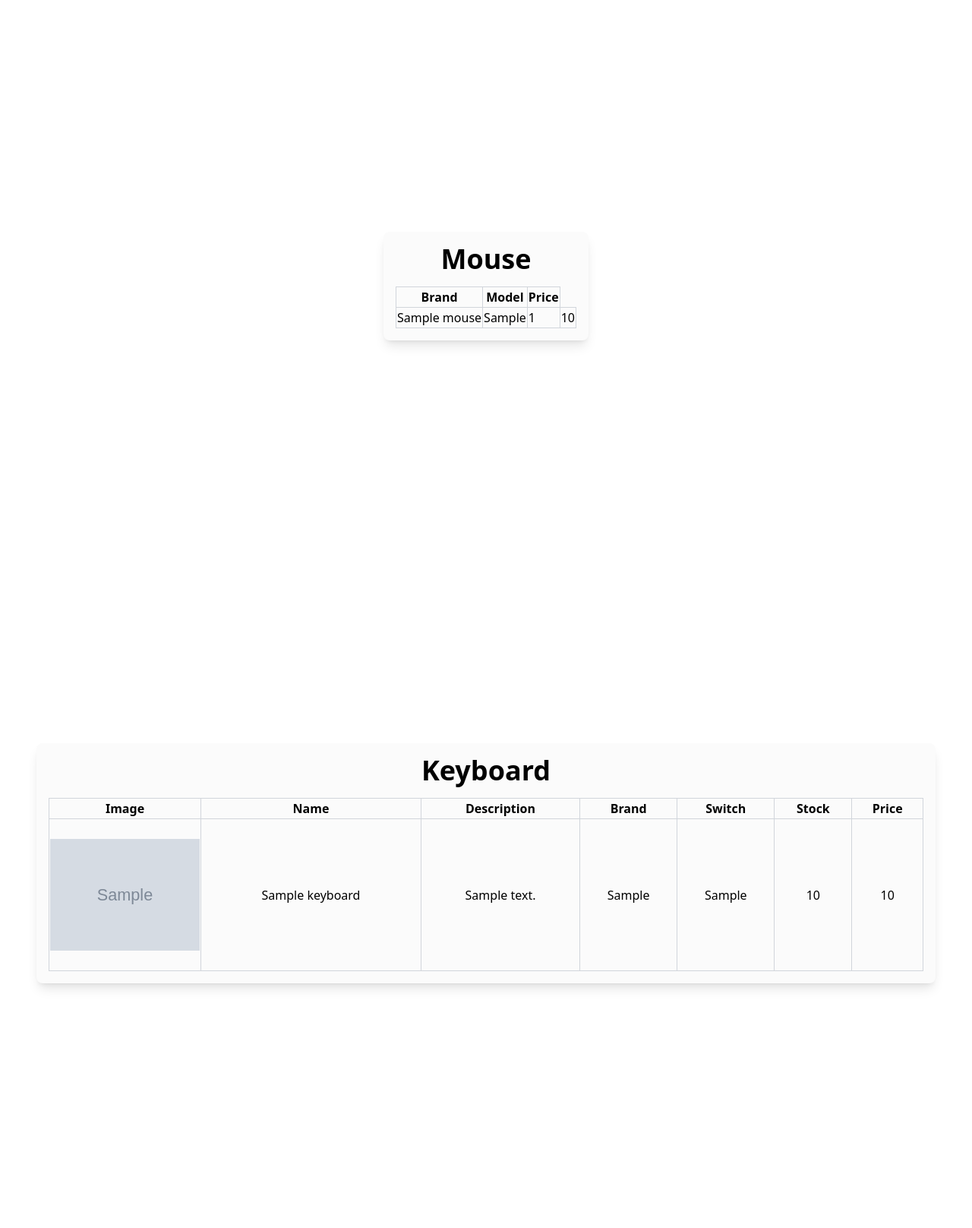
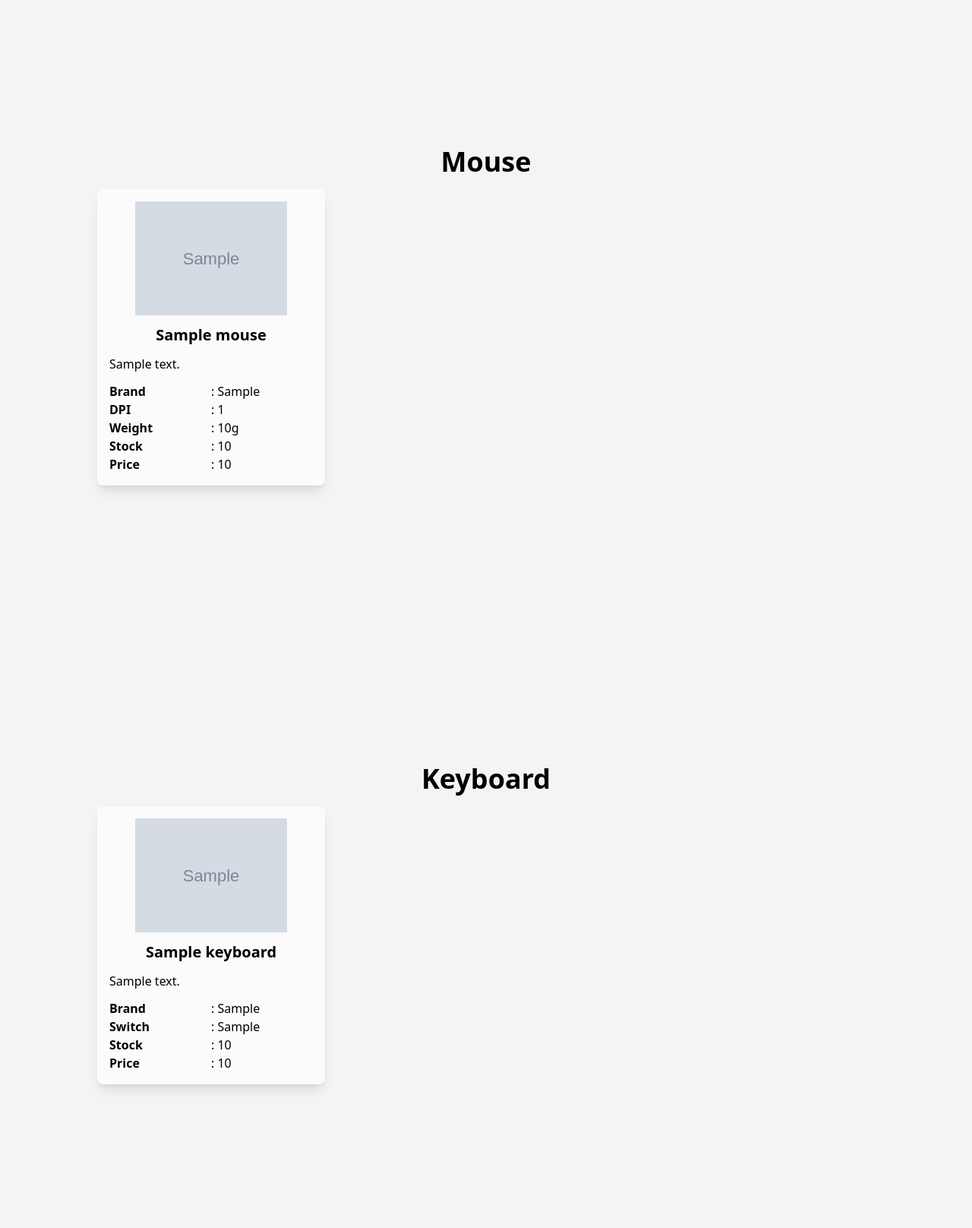
Before and after one commit to TrayMachi/kmstore, a Django app: page / in a window 1280 px wide. Shown: the part 768-2384 px from the top of the page at 76% size. Before the commit the page ends 2069 px from the top, so only its background shows below. Run offline with Django 5.2, Linux system fonts and the light colour scheme; tables that the repository leaves empty hold one stand-in row (values such as "Sample post"); grey boxes marked "Sample" are stand-in pictures; some libraries are stand-ins or nearby versions.

Commit message:
feat: Update forms and templates for keyboard and mouse to enhance layout and field order

```diff
--- a/main/forms.py
+++ b/main/forms.py
@@ -5,7 +5,7 @@ from main.models import Keyboard, Mouse
 class KeyboardForm(ModelForm):
     class Meta:
         model = Keyboard
-        fields = ["name", "price", "description", "stock", "switch", "brand", "image"]
+        fields = ["name", "price", "stock", "switch", "brand", "image", "description"]
         labels = {
             "name": "Name",
             "price": "Price",
@@ -19,7 +19,7 @@ class KeyboardForm(ModelForm):
 class MouseForm(ModelForm):
     class Meta:
         model = Mouse
-        fields = ["name", "price", "description", "stock", "dpi", "weight", "brand", "image"]
+        fields = ["name", "price", "stock", "dpi", "weight", "brand", "image", "description"]
         labels = {
             "name": "Name",
             "price": "Price",
--- a/main/templates/main.html
+++ b/main/templates/main.html
@@ -1,4 +1,4 @@
-{% extends 'base.html' %} {% block meta %}
+{% extends 'base.html' %} {% load widget_tweaks %} {% block meta %}
 <title>KMStore</title>
 {% endblock meta %} {% block content %}
 <main class="min-h-screen">
@@ -28,64 +28,77 @@
     </div>
   </section>
   {% if not mouse %}
-  <h2 class="text-center my-4 font-bold">Belum ada mouse</h2>
+  <h2 class="text-center my-4 font-bold text-4xl">Belum ada mouse</h2>
   {% else %}
-  <section class="flex items-center justify-center min-h-[90vh]">
-    <div class="bg-[#fbfbfb] shadow-lg p-4 rounded-lg flex flex-col gap-4">
+  <section class="flex items-center justify-center min-h-screen mx-[10vw]">
+    <div class="flex flex-col gap-4">
       <h1 class="text-4xl font-bold text-center">Mouse</h1>
-      <table class="w-full">
-        <thead>
-          <tr>
-            <th class="border border-gray-300">Brand</th>
-            <th class="border border-gray-300">Model</th>
-            <th class="border border-gray-300">Price</th>
-          </tr>
-        </thead>
-        <tbody>
-          {% for m in mouse %}
-          <tr>
-            <td class="border border-gray-300">{{ m.name }}</td>
-            <td class="border border-gray-300">{{ m.brand }}</td>
-            <td class="border border-gray-300">{{ m.dpi }}</td>
-            <td class="border border-gray-300">{{ m.price }}</td>
-          </tr>
-          {% endfor %}
-        </tbody>
-      </table>
+      <div
+        class="grid xl:grid-cols-5 lg:grid-cols-4 md:grid-cols-2 gap-x-3 gap-y-4"
+      >
+        {% for m in mouse %}
+        <div
+          class="p-4 rounded-lg w-[300px] flex flex-col gap-3 justify-center bg-[#fbfbfb] shadow-lg"
+        >
+          <img
+            width="200px"
+            src="{{ m.image }}"
+            class="mx-auto"
+            alt="{{ m.name }}"
+          />
+          <h2 class="text-xl font-bold text-center">{{ m.name }}</h2>
+          <p>{{ m.description }}</p>
+          <div class="grid grid-cols-2">
+            <h2 class="font-bold">Brand</h2>
+            <p>: {{ m.brand }}</p>
+            <h2 class="font-bold">DPI</h2>
+            <p>: {{ m.dpi }}</p>
+            <h2 class="font-bold">Weight</h2>
+            <p>: {{ m.weight }}g</p>
+            <h2 class="font-bold">Stock</h2>
+            <p>: {{ m.stock }}</p>
+            <h2 class="font-bold">Price</h2>
+            <p>: {{ m.price }}</p>
+          </div>
+        </div>
+        {% endfor %}
+      </div>
     </div>
   </section>
   {% endif %} {% if not keyboards %}
-  <h2 class="text-center my-4 font-bold">Belum ada keyboard</h2>
+  <h2 class="text-center my-4 font-bold text-4xl">Belum ada keyboard</h2>
   {% else %}
-  <section class="flex items-center justify-center min-h-screen">
-    <div class="bg-[#fbfbfb] shadow-lg p-4 rounded-lg flex flex-col gap-4">
+  <section class="flex items-center justify-center min-h-screen mx-[10vw]">
+    <div class="flex flex-col gap-4">
       <h1 class="text-4xl font-bold text-center">Keyboard</h1>
-      <table class="w-[90vw]">
-        <thead>
-          <tr>
-            <th class="border border-gray-300">Image</th>
-            <th class="border border-gray-300">Name</th>
-            <th class="border border-gray-300">Description</th>
-            <th class="border border-gray-300">Brand</th>
-            <th class="border border-gray-300">Switch</th>
-            <th class="border border-gray-300">Stock</th>
-            <th class="border border-gray-300">Price</th>
-          </tr>
-        </thead>
-        <tbody>
-          {% for k in keyboards %}
-          <tr class="text-center">
-            <td class="border border-gray-300 w-[200px] h-[200px]"><img src="{{ k.image }}" /></td>
-            <td class="border border-gray-300">{{ k.name }}</td>
-            <td class="border border-gray-300">{{ k.description }}</td>
-            <td class="border border-gray-300">{{ k.brand }}</td>
-            <td class="border border-gray-300">{{ k.switch }}</td>
-            <td class="border border-gray-300">{{ k.stock }}</td>
-            <td class="border border-gray-300">{{ k.price }}</td>
-          </tr>
-          {% endfor %}
-        </tbody>
-      </table>
+      <div
+        class="grid xl:grid-cols-5 lg:grid-cols-4 md:grid-cols-2 gap-x-3 gap-y-4"
+      >
+        {% for k in keyboards %}
+        <div
+          class="p-4 rounded-lg w-[300px] flex flex-col gap-3 justify-center bg-[#fbfbfb] shadow-lg"
+        >
+          <img
+            width="200px"
+            src="{{ k.image }}"
+            class="mx-auto"
+            alt="{{ k.name }}"
+          />
+          <h2 class="text-xl font-bold text-center">{{ k.name }}</h2>
+          <p>{{ k.description }}</p>
+          <div class="grid grid-cols-2">
+            <h2 class="font-bold">Brand</h2>
+            <p>: {{ k.brand }}</p>
+            <h2 class="font-bold">Switch</h2>
+            <p>: {{ k.switch }}</p>
+            <h2 class="font-bold">Stock</h2>
+            <p>: {{ k.stock }}</p>
+            <h2 class="font-bold">Price</h2>
+            <p>: {{ k.price }}</p>
+          </div>
+        </div>
+        {% endfor %}
+      </div>
     </div>
   </section>
   {% endif %}
--- a/templates/base.html
+++ b/templates/base.html
@@ -8,7 +8,7 @@
     {% block meta %} {% endblock meta %}
   </head>
 
-  <body>
+  <body class="bg-[#F3F4F6]">
     {% block content %} {% endblock content %}
   </body>
 </html>
```
Also changed, not shown: main/templates/keyboard_form.html (+27 -13 lines), main/templates/mouse_form.html (+27 -13 lines).
